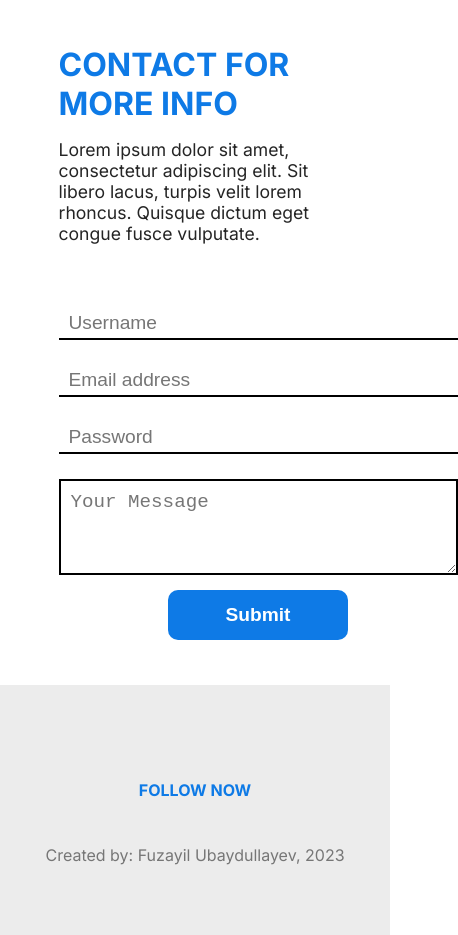
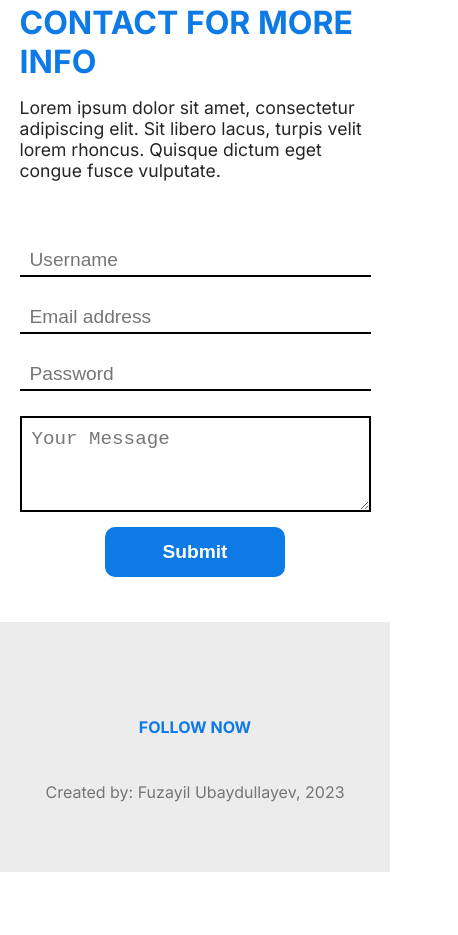
Before and after one commit to fuzayil96/portfolio, a plain HTML site: page index.html in a window 390 px wide. Shown: the part 4346-5281 px from the top of the page, 458 px wide, since content can reach past the window. After the commit the page ends 5218 px from the top, so only its background shows below. Drawn offline with Linux system fonts and the light colour scheme; some packages are replaced by stand-ins of ours; a script that the page names is missing.

Commit message:
Update style.css

```diff
--- a/style.css
+++ b/style.css
@@ -21,6 +21,11 @@ body {
   width: 70%;
   /* height: 100%; */
   margin: auto;
+}
+@media screen and (max-width: 900px){
+  .container{
+    width: 90%;
+  }
 }
 
 /* HEADER */
@@ -484,6 +489,9 @@ body {
   color: antiquewhite;
 }
 @media screen and (max-width: 900px){
+  .mailing{
+    flex-direction: column;
+  }
   .mail-img{
     display: none;
   }
@@ -491,7 +499,7 @@ body {
     width: 100%;
   }
   .mail-form{
-
+   width: 100% !important;
     margin: auto;
   }
     .mail-form form{
@@ -501,7 +509,7 @@ body {
     margin: 15px auto;
   }
 }
-@media only screen and (max-width: 1024px) {
+@media screen and (max-width: 1024px) {
   .contact-title h1 {
     font-size: 2rem;
   }
@@ -511,9 +519,9 @@ body {
   .mail-img img {
     width: 20rem;
   }
-  /* .mail-form {
+  .mail-form {
     width: 35%;
-  } */
+  }
   .mail-form form input {
     height: 2rem;
   }
```
